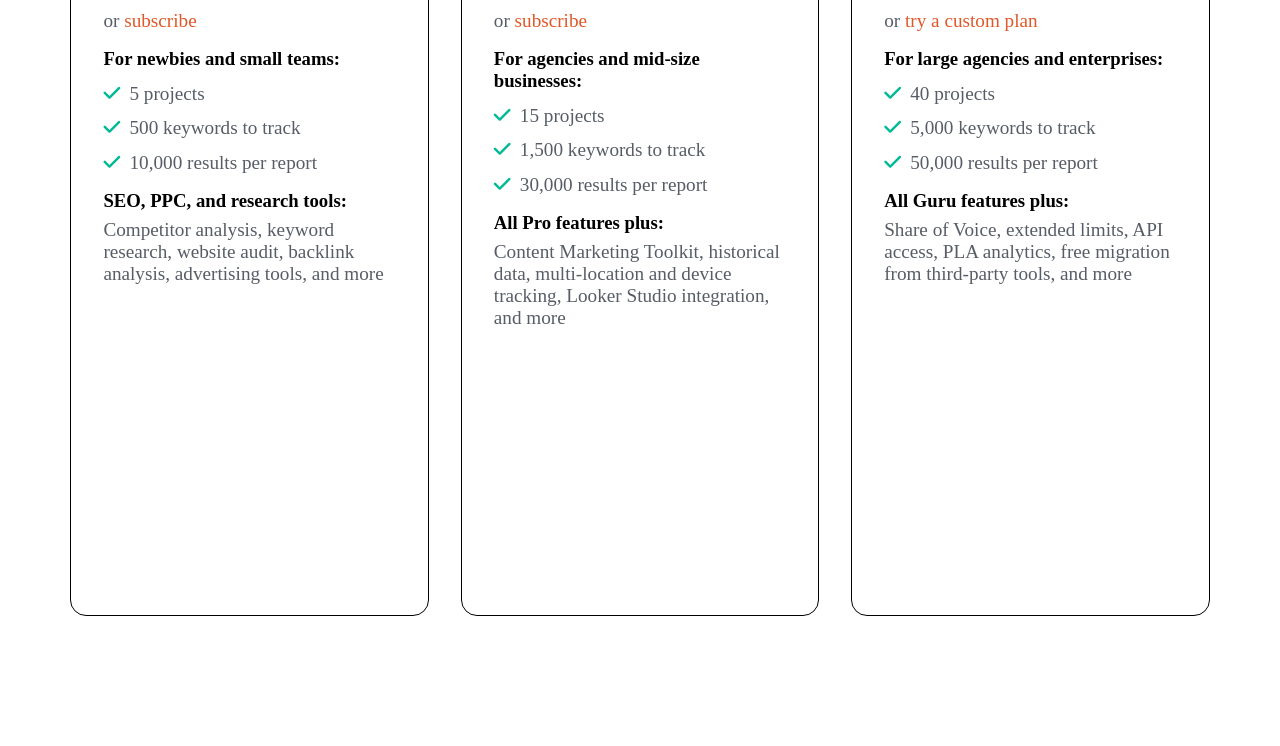
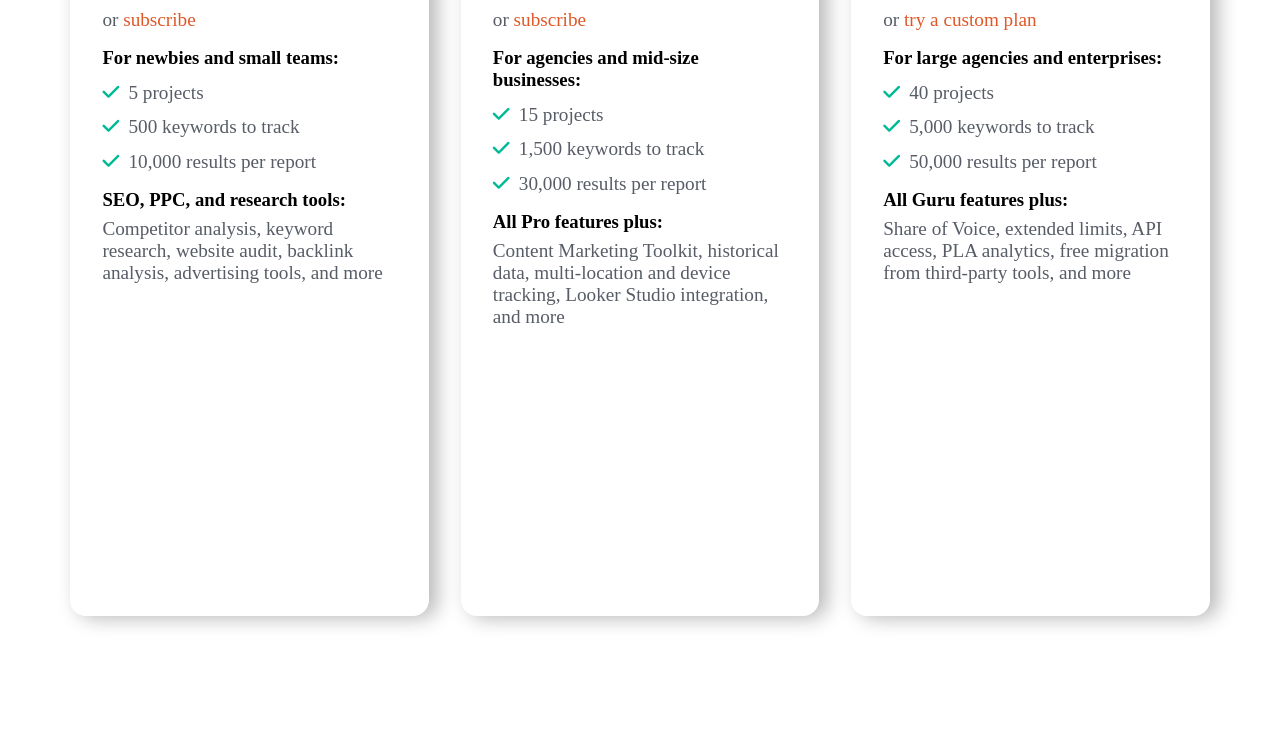
Before and after one commit to muH187/Frontend_Practice, a plain HTML site: page pricingTable/index.html in a window 1280 px wide. Shown: the part 319-1065 px from the top of the page. Drawn offline with Linux system fonts and the light colour scheme.

Commit message:
semrush pricing page done

```diff
--- a/pricingTable/style.css
+++ b/pricingTable/style.css
@@ -4,7 +4,7 @@
     margin: 0;
     box-sizing: border-box;
 }
-.space{ height: 50vh;}
+.space{ height: 20vh;}
 .headingFirst {
     font-size: 3rem;
     margin-left: 4rem;
@@ -18,11 +18,11 @@
     gap: 2rem;
 }
 .column {
-    border: 1px solid black;
     height: 100vh;
     max-width: 28vw;
     padding: 2rem;
     border-radius: 1rem;
+    box-shadow: 8px 2px 20px #b7b7b8;
 }
 button {
     padding: 0.7rem 0;
```
